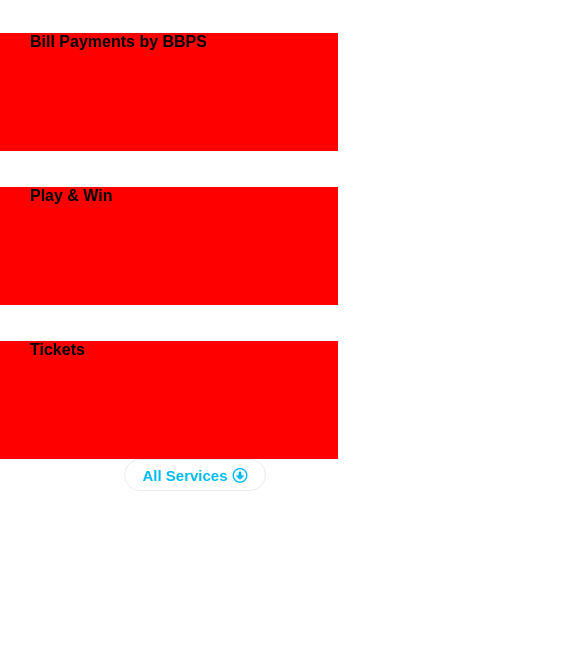
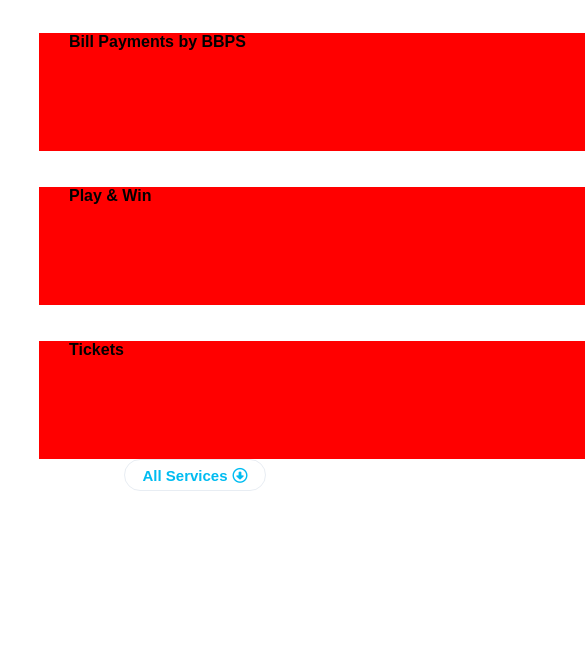
Before and after one commit to Souravkajla/paytm, a plain HTML site: page index.html in a window 390 px wide. Shown: the part 190-844 px from the top of the page, 585 px wide, since content can reach past the window. Drawn offline with Linux system fonts and the light colour scheme.

Commit message:
Update style.css

```diff
--- a/style.css
+++ b/style.css
@@ -266,7 +266,8 @@
   #billbox {
     background-color: red;
     height: 14vh;
-    width: 40vh;
+    width: 80vh;
+    margin-left: 10vw;
     box-shadow:0px 0px ;
   }
   #mobilebox {
@@ -274,8 +275,9 @@
   }
   #billbox2 {
     background-color:red;
-    width:40vh;
+    width:80vh;
     height:14vh;
+    margin-left:10vw;
   }
   .textbox {
     height: 30px;
```
